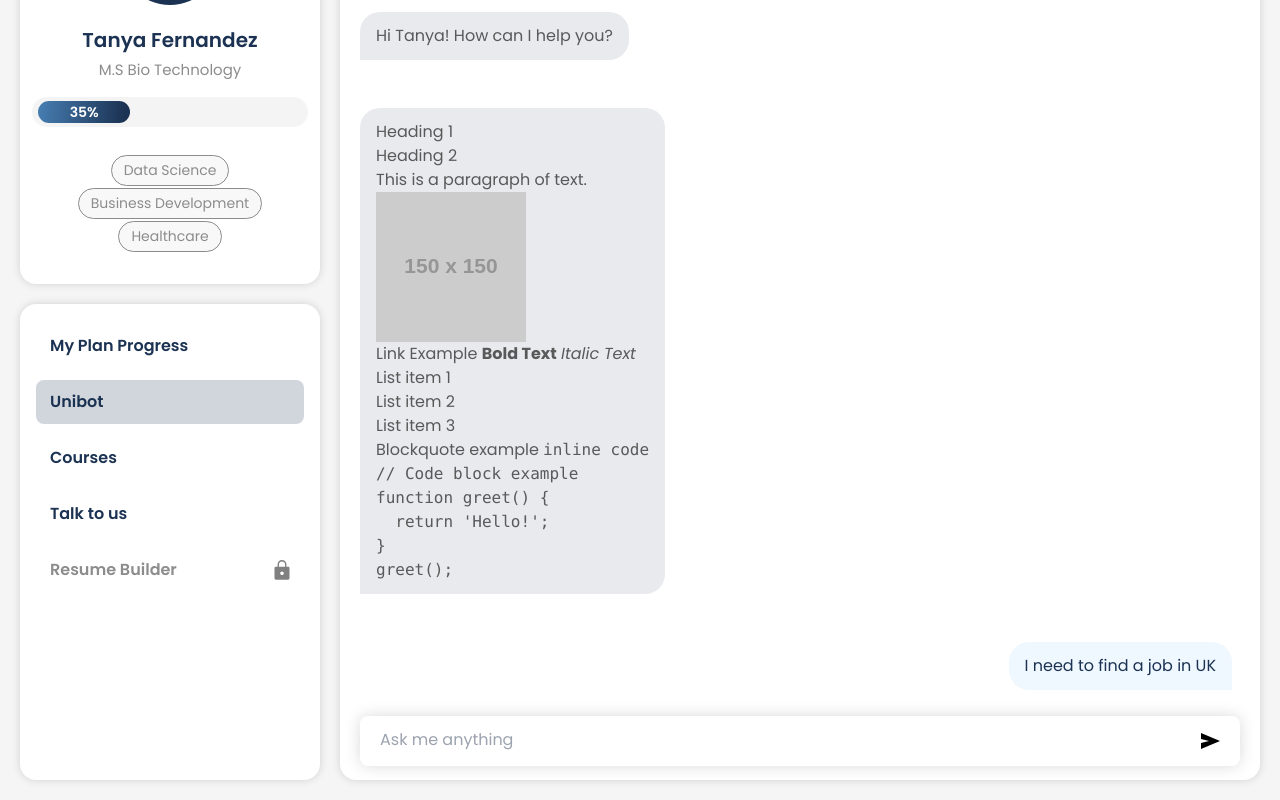
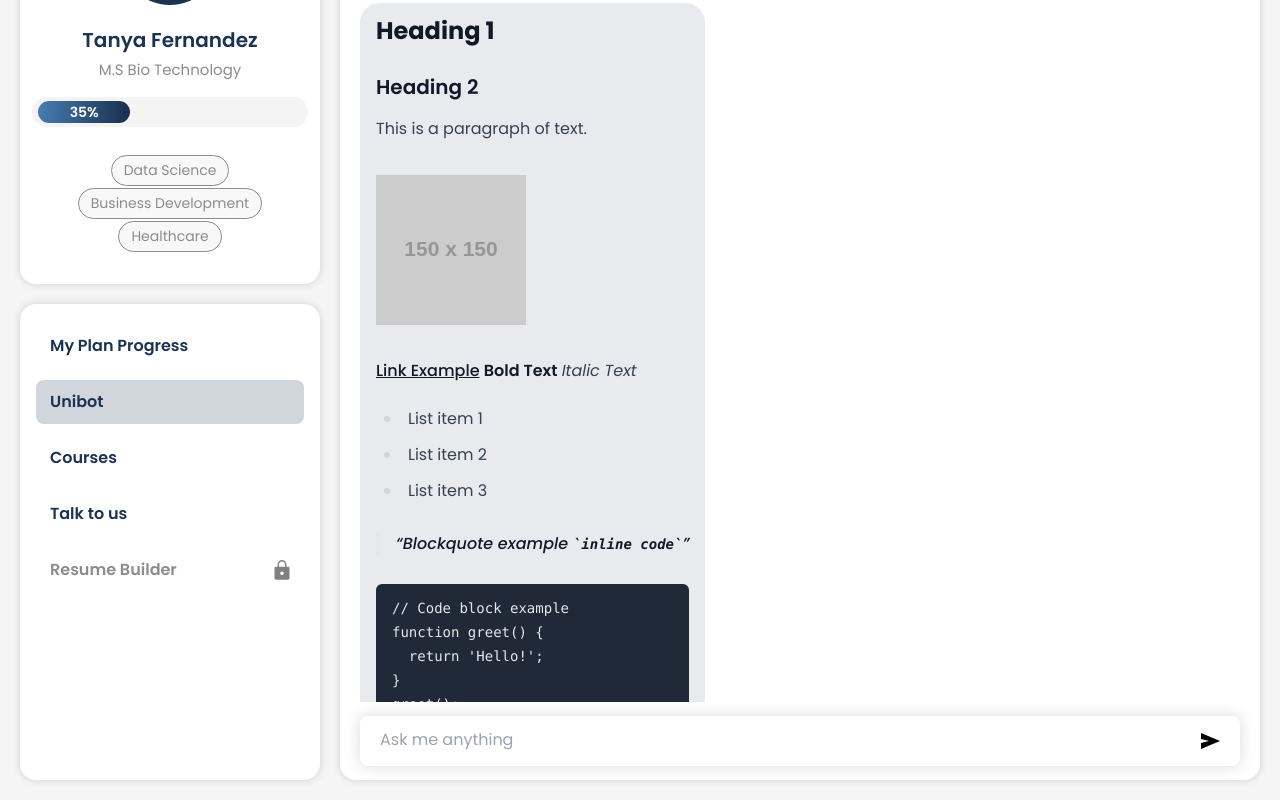
Before and after one commit to sulaimanwebdev/Unimad-V2, a Next.js app: page /uniprep in a window 1280 px wide. Both pictures are taken after a click on the button "Unibot". Shown: the part 162-962 px from the top of the page. Built offline with nearby package versions, Linux system fonts and the light colour scheme.

Commit message:
markdown fixed

```diff
--- a/src/components/ChatBotUniprep.js
+++ b/src/components/ChatBotUniprep.js
@@ -55,7 +55,7 @@ const ChatBotUniprep = () => {
               {botMessages.map((message, index) => (
                 <div className="left flex" key={`bot-${index}`}>
                   <div className="bg-[#E8EAEE] text-[#595959] px-4 py-3" style={{ borderRadius: "20px 20px 20px 0px" }}>
-                    <ReactMarkdown>{message}</ReactMarkdown>
+                    <ReactMarkdown className="prose">{message}</ReactMarkdown>
                     <div ref={messagesEndRef}></div>
                   </div>
                 </div>
@@ -63,7 +63,7 @@ const ChatBotUniprep = () => {
               {userMessages.map((message, index) => (
                 <div className="right flex justify-end" key={`user-${index}`}>
                   <div className="bg-[#EFF7FF] text-main-dark px-4 py-3" style={{ borderRadius: "20px 20px 0px 20px" }}>
-                    <ReactMarkdown>{message}</ReactMarkdown>
+                    <ReactMarkdown className="prose">{message}</ReactMarkdown>
                   </div>
                 </div>
               ))}
```
